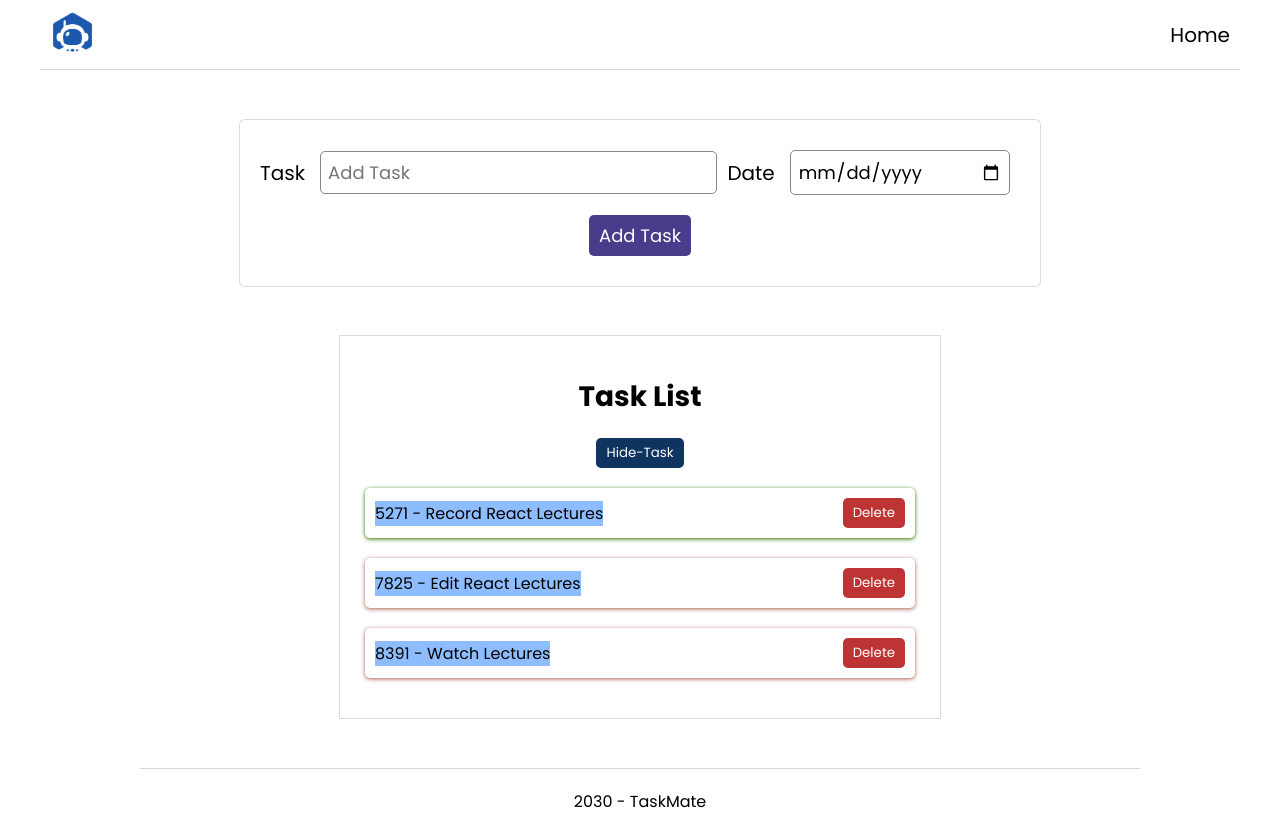
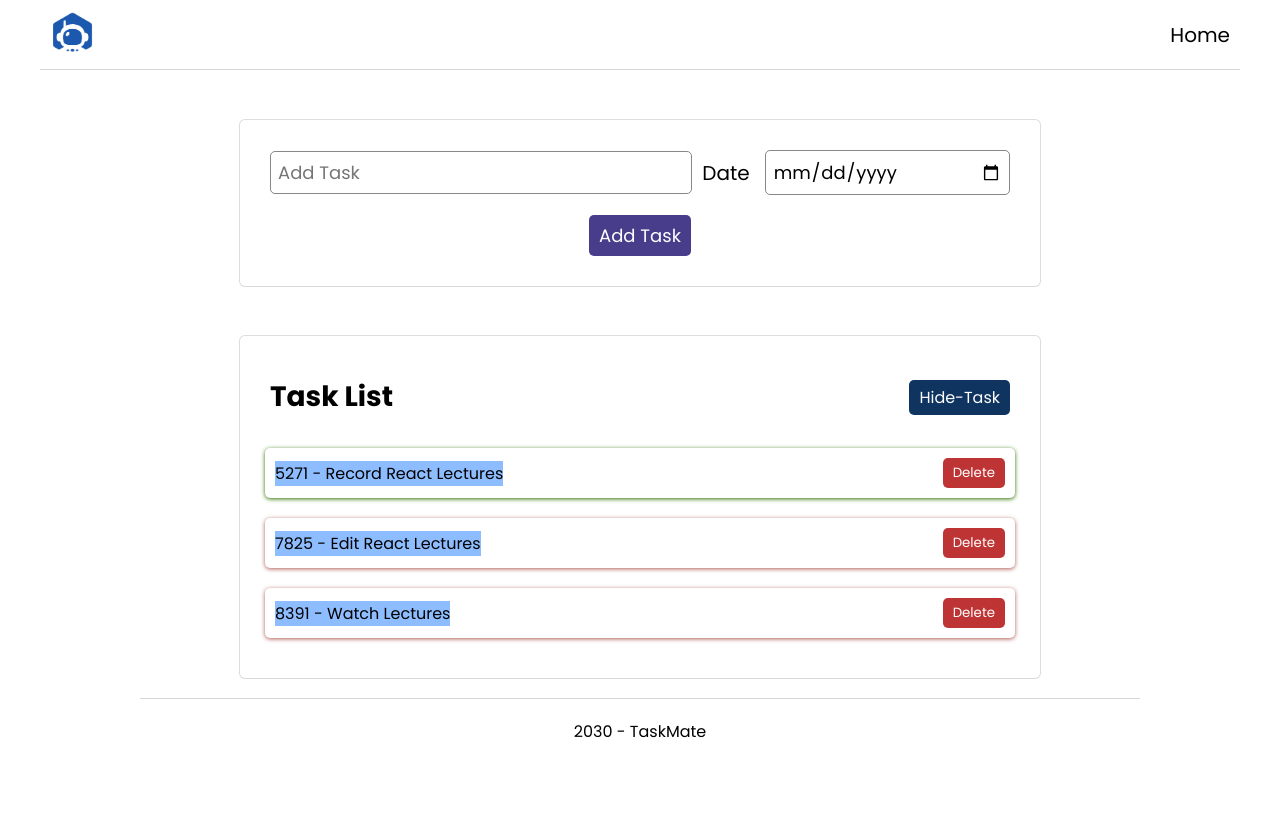
Before and after one commit to Priyanshuu7/ReactTodoList, a React (Vite) app: page / in a window 1280 px wide. After the commit the page ends 800 px from the top, so only its background shows below. Built offline with nearby package versions, Linux system fonts and the light colour scheme.

Commit message:
use onChnage event

```diff
--- a/src/App.css
+++ b/src/App.css
@@ -1,5 +1,6 @@
 .App {
   text-align: center;
+  padding: 0px 10px;
 }
 
 .hidden {
--- a/src/components/AddTask.jsx
+++ b/src/components/AddTask.jsx
@@ -1,14 +1,26 @@
+import { useState } from "react";
 import "./AddTask.css";
 export const AddTask = () => {
+  const [task, setTask] = useState("");
+
+  const handleAddTask = (event) => {
+    setTask(event.target.value);
+  };
   return (
     <section className="addtask">
       <form>
-        <label htmlFor="task">Task</label>
-        <input type="text" id="task" required placeholder="Add Task" />
+        <input
+          onChange={handleAddTask}
+          type="text"
+          id="task"
+          required
+          placeholder="Add Task"
+        />
         <label htmlFor="date">Date</label>
         <input type="date" id="date" required />
         <button type="submit">Add Task</button>
       </form>
+      <p>{task}</p>
     </section>
   );
 };
--- a/src/components/TaskList.css
+++ b/src/components/TaskList.css
@@ -1,15 +1,23 @@
+.tasklist ul {
+  max-width: 800px;
+  margin: 20px auto;
+  padding: 20px;
+  box-shadow: rgba(0, 0, 0, 0.02) 0px 1px 3px 0px,
+    rgba(27, 31, 35, 0.15) 0px 0px 0px 1px;
+  border-radius: 5px;
+}
+
+.tasklist .header {
+  display: flex;
+  justify-content: space-between;
+  align-items: center;
+  margin: 20px 10px;
+  margin-bottom: 30px;
+}
+
 .tasklist h1 {
   font-size: 28px;
   text-align: center;
-  margin: 20px;
-}
-
-.tasklist ul {
-  max-width: 600px;
-  margin: 50px auto;
-  padding: 20px;
-  box-shadow: rgba(0, 0, 0, 0.02) 0px 1px 3px 0px,
-    rgba(27, 31, 35, 0.15) 0px 0px 0px 1px;
 }
 
 .tasklist button.trigger {
@@ -19,4 +27,5 @@
   color: #ffffff;
   padding: 5px 10px;
   cursor: pointer;
+  font-size: 16px;
 }
```
